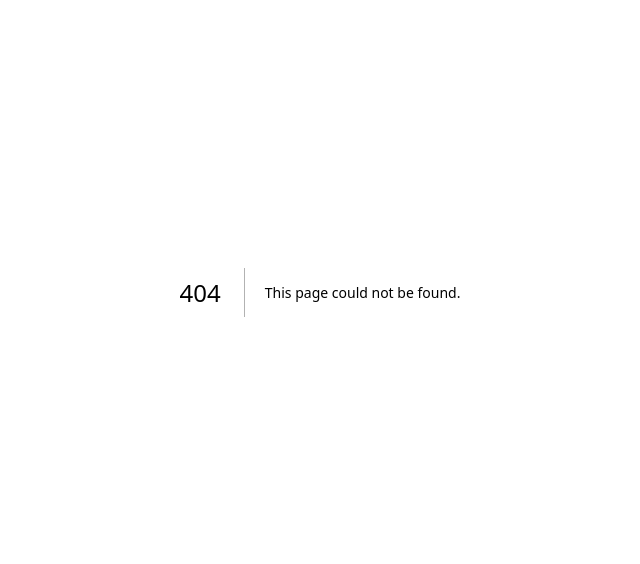
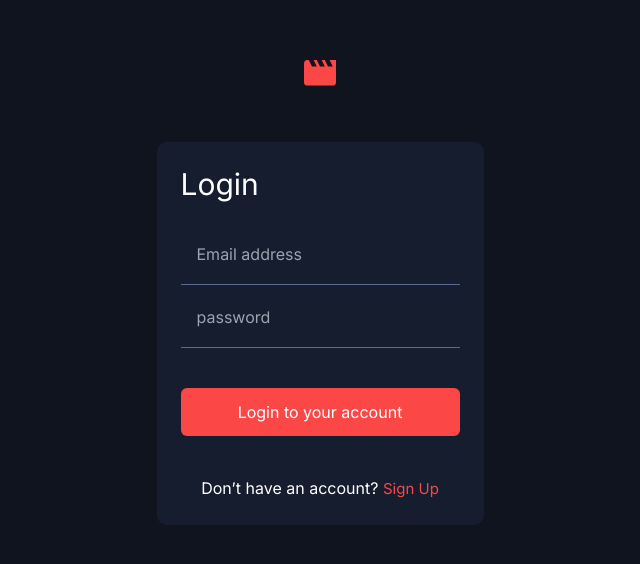
Before and after one commit to Gdzelishviliv/Movie-site, a Next.js app: page /pages/login in a window 1280 px wide. Before the commit this address had no page. Shown: the part 108-672 px from the top of the page, without its empty margins (320-960 px from the left). Built offline with nearby package versions, Linux system fonts and the light colour scheme.

Commit message:
first commit

```diff
--- a/src/app/globals.css
+++ b/src/app/globals.css
@@ -2,32 +2,6 @@
 @tailwind components;
 @tailwind utilities;
 
-:root {
-  --foreground-rgb: 0, 0, 0;
-  --background-start-rgb: 214, 219, 220;
-  --background-end-rgb: 255, 255, 255;
+body{
+  background-color: #10141E;
 }
-
-@media (prefers-color-scheme: dark) {
-  :root {
-    --foreground-rgb: 255, 255, 255;
-    --background-start-rgb: 0, 0, 0;
-    --background-end-rgb: 0, 0, 0;
-  }
-}
-
-body {
-  color: rgb(var(--foreground-rgb));
-  background: linear-gradient(
-      to bottom,
-      transparent,
-      rgb(var(--background-end-rgb))
-    )
-    rgb(var(--background-start-rgb));
-}
-
-@layer utilities {
-  .text-balance {
-    text-wrap: balance;
-  }
-}
--- a/src/app/layout.tsx
+++ b/src/app/layout.tsx
@@ -5,7 +5,7 @@ import "./globals.css";
 const inter = Inter({ subsets: ["latin"] });
 
 export const metadata: Metadata = {
-  title: "Create Next App",
+  title: "Movies",
   description: "Generated by create next app",
 };
 
--- a/src/app/page.tsx
+++ b/src/app/page.tsx
@@ -1,113 +1,8 @@
-import Image from "next/image";
 
 export default function Home() {
   return (
     <main className="flex min-h-screen flex-col items-center justify-between p-24">
-      <div className="z-10 w-full max-w-5xl items-center justify-between font-mono text-sm lg:flex">
-        <p className="fixed left-0 top-0 flex w-full justify-center border-b border-gray-300 bg-gradient-to-b from-zinc-200 pb-6 pt-8 backdrop-blur-2xl dark:border-neutral-800 dark:bg-zinc-800/30 dark:from-inherit lg:static lg:w-auto  lg:rounded-xl lg:border lg:bg-gray-200 lg:p-4 lg:dark:bg-zinc-800/30">
-          Get started by editing&nbsp;
-          <code className="font-mono font-bold">src/app/page.tsx</code>
-        </p>
-        <div className="fixed bottom-0 left-0 flex h-48 w-full items-end justify-center bg-gradient-to-t from-white via-white dark:from-black dark:via-black lg:static lg:size-auto lg:bg-none">
-          <a
-            className="pointer-events-none flex place-items-center gap-2 p-8 lg:pointer-events-auto lg:p-0"
-            href="https://vercel.com?utm_source=create-next-app&utm_medium=appdir-template&utm_campaign=create-next-app"
-            target="_blank"
-            rel="noopener noreferrer"
-          >
-            By{" "}
-            <Image
-              src="/vercel.svg"
-              alt="Vercel Logo"
-              className="dark:invert"
-              width={100}
-              height={24}
-              priority
-            />
-          </a>
-        </div>
-      </div>
-
-      <div className="relative z-[-1] flex place-items-center before:absolute before:h-[300px] before:w-full before:-translate-x-1/2 before:rounded-full before:bg-gradient-radial before:from-white before:to-transparent before:blur-2xl before:content-[''] after:absolute after:-z-20 after:h-[180px] after:w-full after:translate-x-1/3 after:bg-gradient-conic after:from-sky-200 after:via-blue-200 after:blur-2xl after:content-[''] before:dark:bg-gradient-to-br before:dark:from-transparent before:dark:to-blue-700 before:dark:opacity-10 after:dark:from-sky-900 after:dark:via-[#0141ff] after:dark:opacity-40 sm:before:w-[480px] sm:after:w-[240px] before:lg:h-[360px]">
-        <Image
-          className="relative dark:drop-shadow-[0_0_0.3rem_#ffffff70] dark:invert"
-          src="/next.svg"
-          alt="Next.js Logo"
-          width={180}
-          height={37}
-          priority
-        />
-      </div>
-
-      <div className="mb-32 grid text-center lg:mb-0 lg:w-full lg:max-w-5xl lg:grid-cols-4 lg:text-left">
-        <a
-          href="https://nextjs.org/docs?utm_source=create-next-app&utm_medium=appdir-template&utm_campaign=create-next-app"
-          className="group rounded-lg border border-transparent px-5 py-4 transition-colors hover:border-gray-300 hover:bg-gray-100 hover:dark:border-neutral-700 hover:dark:bg-neutral-800/30"
-          target="_blank"
-          rel="noopener noreferrer"
-        >
-          <h2 className="mb-3 text-2xl font-semibold">
-            Docs{" "}
-            <span className="inline-block transition-transform group-hover:translate-x-1 motion-reduce:transform-none">
-              -&gt;
-            </span>
-          </h2>
-          <p className="m-0 max-w-[30ch] text-sm opacity-50">
-            Find in-depth information about Next.js features and API.
-          </p>
-        </a>
-
-        <a
-          href="https://nextjs.org/learn?utm_source=create-next-app&utm_medium=appdir-template-tw&utm_campaign=create-next-app"
-          className="group rounded-lg border border-transparent px-5 py-4 transition-colors hover:border-gray-300 hover:bg-gray-100 hover:dark:border-neutral-700 hover:dark:bg-neutral-800/30"
-          target="_blank"
-          rel="noopener noreferrer"
-        >
-          <h2 className="mb-3 text-2xl font-semibold">
-            Learn{" "}
-            <span className="inline-block transition-transform group-hover:translate-x-1 motion-reduce:transform-none">
-              -&gt;
-            </span>
-          </h2>
-          <p className="m-0 max-w-[30ch] text-sm opacity-50">
-            Learn about Next.js in an interactive course with&nbsp;quizzes!
-          </p>
-        </a>
-
-        <a
-          href="https://vercel.com/templates?framework=next.js&utm_source=create-next-app&utm_medium=appdir-template&utm_campaign=create-next-app"
-          className="group rounded-lg border border-transparent px-5 py-4 transition-colors hover:border-gray-300 hover:bg-gray-100 hover:dark:border-neutral-700 hover:dark:bg-neutral-800/30"
-          target="_blank"
-          rel="noopener noreferrer"
-        >
-          <h2 className="mb-3 text-2xl font-semibold">
-            Templates{" "}
-            <span className="inline-block transition-transform group-hover:translate-x-1 motion-reduce:transform-none">
-              -&gt;
-            </span>
-          </h2>
-          <p className="m-0 max-w-[30ch] text-sm opacity-50">
-            Explore starter templates for Next.js.
-          </p>
-        </a>
-
-        <a
-          href="https://vercel.com/new?utm_source=create-next-app&utm_medium=appdir-template&utm_campaign=create-next-app"
-          className="group rounded-lg border border-transparent px-5 py-4 transition-colors hover:border-gray-300 hover:bg-gray-100 hover:dark:border-neutral-700 hover:dark:bg-neutral-800/30"
-          target="_blank"
-          rel="noopener noreferrer"
-        >
-          <h2 className="mb-3 text-2xl font-semibold">
-            Deploy{" "}
-            <span className="inline-block transition-transform group-hover:translate-x-1 motion-reduce:transform-none">
-              -&gt;
-            </span>
-          </h2>
-          <p className="m-0 max-w-[30ch] text-balance text-sm opacity-50">
-            Instantly deploy your Next.js site to a shareable URL with Vercel.
-          </p>
-        </a>
-      </div>
+    <h1>hello world</h1>
     </main>
   );
 }
--- /dev/null
+++ b/src/app/pages/login/login.css
@@ -0,0 +1,36 @@
+.login-card {
+  width: 327px;
+  border-radius: 10px;
+  background-color: #161d2f;
+  padding: 24px;
+}
+.login-card > button {
+    color: white;
+    background-color: #fc4747;
+    height: 48px;
+    border-radius: 6px;
+}
+.login-card > span > a {
+  color: #fc4747;
+  font-size: 15px;
+  font-weight: 400;
+}
+.login-card > button:hover {
+    height: 48px;
+    background-color: #fff;
+    color: #161D2F;
+}
+input{
+    width: 100%;
+    background-color: transparent;
+    transition: border-bottom 0.3s ease-in-out;
+    border-bottom: 1px solid #5A698F;
+    padding-left: 16px;
+    padding-bottom: 18px;
+    caret-color: #fc4747;
+}
+input:focus{
+    outline: none;
+    color: white;
+    border-bottom: 1px solid #fff;
+}
--- /dev/null
+++ b/src/app/pages/login/page.tsx
@@ -0,0 +1,34 @@
+import Link from "next/link";
+import Image from "next/image";
+import "./login.css";
+
+export default function page() {
+  return (
+    <div className="flex flex-col items-center h-lvh justify-center gap-14">
+      <Image src="/assets/Movie.svg" alt="Logo" width={32} height={25} />
+      <div className="login-card flex flex-col gap-10">
+        <h1 className="text-white text-3xl">Login</h1>
+        <div className="flex flex-col gap-5" >
+          <input
+            type="email"
+            name="email"
+            id="email"
+            placeholder="Email address"
+          />
+          <input
+            type="password"
+            name="password"
+            id="password"
+            placeholder="password"
+          />
+        </div>
+        <button>
+          Login to your account
+        </button>
+        <span className="text-white text-base text-center">
+          Don’t have an account? <Link href="/pages/sign-up">Sign Up</Link>
+        </span>
+      </div>
+    </div>
+  );
+}
--- /dev/null
+++ b/src/app/pages/sign-up/page.tsx
@@ -0,0 +1,6 @@
+
+export default function page() {
+  return (
+    <div>sign up page</div>
+  )
+}
```
Also changed, not shown: public/assets/Movie.svg (added).
